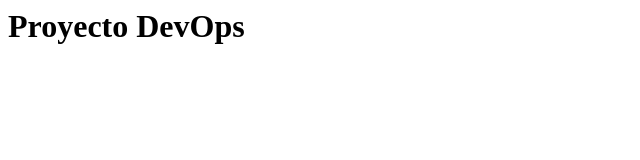
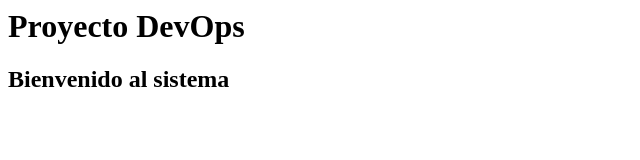
Before and after one commit to AnaRivera886/proyecto-devops-git, a plain HTML site: page app/index.html in a window 1280 px wide. Shown: the whole page, without its empty margins (0-640 px from the left). Drawn offline with Linux system fonts and the light colour scheme.

Commit message:
Actualizar vista principal en rama feature-home

```diff
--- a/app/index.html
+++ b/app/index.html
@@ -1 +1,2 @@
 <h1>Proyecto DevOps</h1>
+<h2>Bienvenido al sistema</h2>
```
